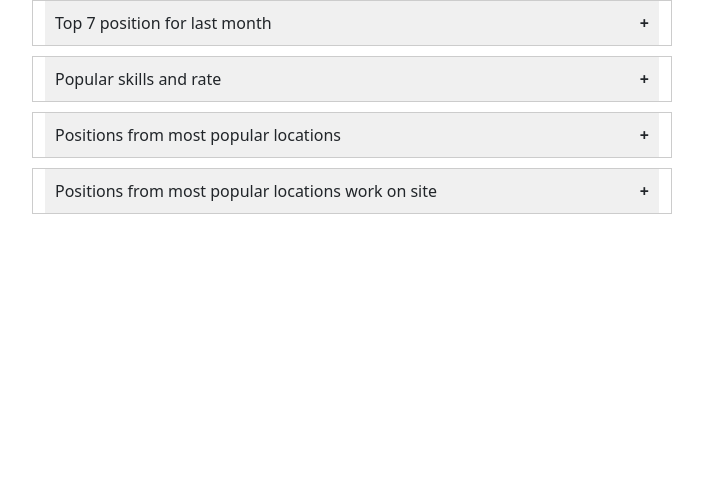
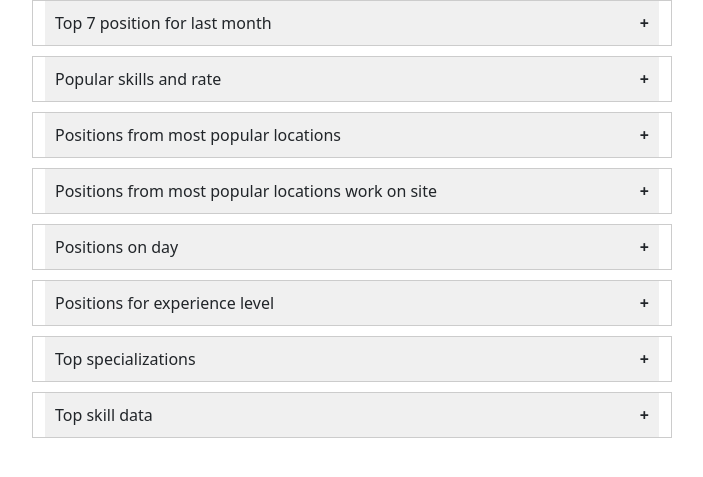
Before and after one commit to OleksandrCherniavskyi/pythonProject1, a Django app: page / in a window 1280 px wide. Shown: the part 56-533 px from the top of the page, without its empty margins (288-991 px from the left). Run offline with Django 4.2, Linux system fonts and the light colour scheme; data that the repository does not hold is empty.

Commit message:
next temp

```diff
--- a/my_page/chart/templates/chart/main.html
+++ b/my_page/chart/templates/chart/main.html
@@ -46,6 +46,45 @@
   </div>
 </div>
 
+<div class="container">
+  <div class="header" onclick="toggleContent(this)">
+    Positions on day
+    <span class="expand-icon">+</span>
+  </div>
+  <div class="content">
+    {% include 'chart/positions_on_day.html' %}
+  </div>
+</div>
+
+<div class="container">
+  <div class="header" onclick="toggleContent(this)">
+    Positions for experience level
+    <span class="expand-icon">+</span>
+  </div>
+  <div class="content">
+    {% include 'chart/positions_for_experience.html' %}
+  </div>
+</div>
+
+<div class="container">
+  <div class="header" onclick="toggleContent(this)">
+    Top specializations
+    <span class="expand-icon">+</span>
+  </div>
+  <div class="content">
+    {% include 'chart/specializations.html' %}
+  </div>
+</div>
+<div class="container">
+  <div class="header" onclick="toggleContent(this)">
+    Top skill data
+    <span class="expand-icon">+</span>
+  </div>
+  <div class="content">
+
+  </div>
+</div>
+
 <script>
     function toggleContent(header) {
       const container = header.parentNode;
--- /dev/null
+++ b/my_page/chart/templates/chart/positions_for_experience.html
@@ -0,0 +1,31 @@
+{% block content %}
+
+<div><canvas id="chart6" ></canvas></div>
+
+<script>
+
+  const ctx6 = document.getElementById('chart6');
+  new Chart(ctx6, {
+    type: 'bar',
+    data: {
+    labels: [{% for level in positions_for_experience %} "{{ level.experience_level }}", {% endfor %}],
+    datasets: [{
+      label: '',
+      data: [{% for level in positions_for_experience %} "{{ level.experience_count }}", {% endfor %}],
+      backgroundColor: ['#FF6384', '#36A2EB', '#FFCE56'],
+      borderColor: 'rgb(75, 192, 192)',
+
+    }]
+  },
+
+    options: {
+      scales: {
+        y: {
+          beginAtZero: true
+        }
+      }
+    }
+  });
+
+</script>
+  {% endblock content %}
--- /dev/null
+++ b/my_page/chart/templates/chart/positions_on_day.html
@@ -0,0 +1,30 @@
+{% block content %}
+
+<div><canvas id="chart5" ></canvas></div>
+
+<script>
+
+  const ctx5 = document.getElementById('chart5');
+  new Chart(ctx5, {
+    type: 'bar',
+    data: {
+    labels: [{% for position in positions_on_day %} "{{ position.published_at }}", {% endfor %}],
+    datasets: [{
+      label: '',
+      data: [{% for position in positions_on_day %} "{{ position.title_count }}", {% endfor %}],
+      backgroundColor: ['#FF6384', '#36A2EB', '#FFCE56'],
+      borderColor: 'rgb(75, 192, 192)',
+
+    }]
+  },
+
+    options: {
+      scales: {
+        y: {
+          beginAtZero: true
+        }
+      }
+    }
+  });
+  {% endblock content %}
+</script>
--- /dev/null
+++ b/my_page/chart/templates/chart/specializations.html
@@ -0,0 +1,30 @@
+{% block content %}
+
+<div><canvas id="chart7" ></canvas></div>
+
+<script>
+
+  const ctx7 = document.getElementById('chart7');
+  new Chart(ctx7, {
+    type: 'bar',
+    data: {
+    labels: [{% for specialization in specializations %} "{{ specialization.marker_icon }}", {% endfor %}],
+    datasets: [{
+      label: '',
+      data: [{% for specialization in specializations %} "{{ specialization.marker_count }}", {% endfor %}],
+      backgroundColor: ['#FF6384', '#36A2EB', '#FFCE56'],
+      borderColor: 'rgb(75, 192, 192)',
+
+    }]
+  },
+
+    options: {
+      scales: {
+        y: {
+          beginAtZero: true
+        }
+      }
+    }
+  });
+  {% endblock content %}
+</script>
--- a/my_page/chart/urls.py
+++ b/my_page/chart/urls.py
@@ -4,9 +4,5 @@ from . import views
 
 urlpatterns = [
     path("", views.main, name="main"),
-    path("top_offers", views.top_offers, name="top_offers"),
-    path("top_skills", views.top_skills, name="top_skills"),
-    path("top_city", views.top_city, name="top_city"),
-    path("city_to_work_on_site", views.city_to_work_on_site, name="city_to_work_on_site"),
-
+    path('find_most_popular_skill/', views.find_most_popular_skill, name='find_most_popular_skill'),
 ]
--- a/my_page/chart/views.py
+++ b/my_page/chart/views.py
@@ -8,7 +8,7 @@ import datetime
 
 
 seven_days_ago = now() - datetime.timedelta(days=7)
-month_ago = now() - datetime.timedelta(days=30)
+month_ago = now() - datetime.timedelta(days=7)
 
 def main(request):
 
@@ -32,58 +32,99 @@ def main(request):
                                .annotate(city_count=Count('city')) \
                                .order_by('-city_count')[:7]
 
+    positions_on_day = Offers.objects.exclude(published_at="2023-05-23") \
+                           .values('published_at') \
+                           .annotate(title_count=Count('title')) \
+                           .order_by('published_at')[:10]
+
+    positions_for_experience = Offers.objects.filter(published_at__gte=month_ago)\
+        .values('experience_level')\
+        .annotate(experience_count=Count('experience_level'))\
+        .order_by('experience_level')
+
+    specializations = Offers.objects.filter(published_at__gte=month_ago)\
+        .values("marker_icon")\
+        .annotate(marker_count=Count('marker_icon'))\
+        .order_by('-marker_count')[:7]
+
+
+
     context = {
         'top_offers': top_offers,
         'top_skills': top_skills,
         'top_city': top_city,
         'city_to_work_on_site': city_to_work_on_site,
+        'positions_on_day': positions_on_day,
+        'positions_for_experience': positions_for_experience,
+        'specializations': specializations,
     }
     return render(request, 'chart/main.html', context)
 
 
-def top_offers(request):
 
-    top_offers = Offers.objects.filter(published_at__gte=seven_days_ago) \
-                              .values('title') \
-                              .annotate(title_count=Count('title')) \
-                              .order_by('-title_count')[:7]
-    context = {
-        'top_offers': top_offers,
-    }
-    return render(request, 'chart/top_offers.html', context)
+def find_most_popular_skill(request):
+    # Find the most popular 'title' in Offers
+    top_offers = Offers.objects.filter(published_at__gte=month_ago) \
+        .values('title') \
+        .annotate(title_count=Count('title')) \
+        .order_by('-title_count')\
+        .first()
+    if top_offers:
+        most_popular_skill = Skills.objects.filter(offers__title=top_offers)\
+            .values('name') \
+                                 .annotate(skill_count=Count('name'), avg_level=Avg('level'))\
+                                 .order_by('-skill_count')[:7]
 
 
+        context = {
+            'most_popular_skill': most_popular_skill,
+        }
 
 
-def top_skills(request):
-    top_skills = Skills.objects.values('name') \
-        .annotate(skill_count=Count('name'), avg_level=Avg('level')) \
-        .order_by('-skill_count')[:10]
-
-    template = loader.get_template('chart/top_skills.html')
-    context = {'top_skills': top_skills}
-    return HttpResponse(template.render(context, request))
-
-
-def top_city(request):
-
-    top_city = Offers.objects.filter(published_at__gte=seven_days_ago) \
-                              .values('city') \
-                              .annotate(city_count=Count('city')) \
-                              .order_by('-city_count')[:7]
-    context = {
-        'top_city': top_city,
-    }
-    return render(request, 'chart/top_city.html', context)
-
-def city_to_work_on_site(request):
-
-    city_to_work_on_site = Offers.objects.filter(published_at__gte=seven_days_ago,
-                                       workplace_type__in=['partly_remote', 'office']) \
-                              .values('city') \
-                              .annotate(city_count=Count('city')) \
-                              .order_by('-city_count')[:7]
-    context = {
-        'city_to_work_on_site': city_to_work_on_site,
-    }
-    return render(request, 'chart/city_to_work_on_site.html', context)
+        return render(request, 'chart/find_most_popular_skill.html', context)
+#def top_offers(request):
+#
+#    top_offers = Offers.objects.filter(published_at__gte=seven_days_ago) \
+#                              .values('title') \
+#                              .annotate(title_count=Count('title')) \
+#                              .order_by('-title_count')[:7]
+#    context = {
+#        'top_offers': top_offers,
+#    }
+#    return render(request, 'chart/top_offers.html', context)
+#
+#
+#
+#
+#def top_skills(request):
+#    top_skills = Skills.objects.values('name') \
+#        .annotate(skill_count=Count('name'), avg_level=Avg('level')) \
+#        .order_by('-skill_count')[:10]
+#
+#    template = loader.get_template('chart/top_skills.html')
+#    context = {'top_skills': top_skills}
+#    return HttpResponse(template.render(context, request))
+#
+#
+#def top_city(request):
+#
+#    top_city = Offers.objects.filter(published_at__gte=seven_days_ago) \
+#                              .values('city') \
+#                              .annotate(city_count=Count('city')) \
+#                              .order_by('-city_count')[:7]
+#    context = {
+#        'top_city': top_city,
+#    }
+#    return render(request, 'chart/top_city.html', context)
+#
+#def city_to_work_on_site(request):
+#
+#    city_to_work_on_site = Offers.objects.filter(published_at__gte=seven_days_ago,
+#                                       workplace_type__in=['partly_remote', 'office']) \
+#                              .values('city') \
+#                              .annotate(city_count=Count('city')) \
+#                              .order_by('-city_count')[:7]
+#    context = {
+#        'city_to_work_on_site': city_to_work_on_site,
+#    }
+#    return render(request, 'chart/city_to_work_on_site.html', context)
```
Also changed, not shown: my_page/chart/models.py (+29 -29 lines), my_page/chart/templates/chart/find_most_popular_skill.html (added, +41 -0 lines), my_page/chart/templates/chart/top_skills_data.html (added, +31 -0 lines), my_page/chart/migrations/0002_alter_offers_options_alter_skills_options.py (added).
